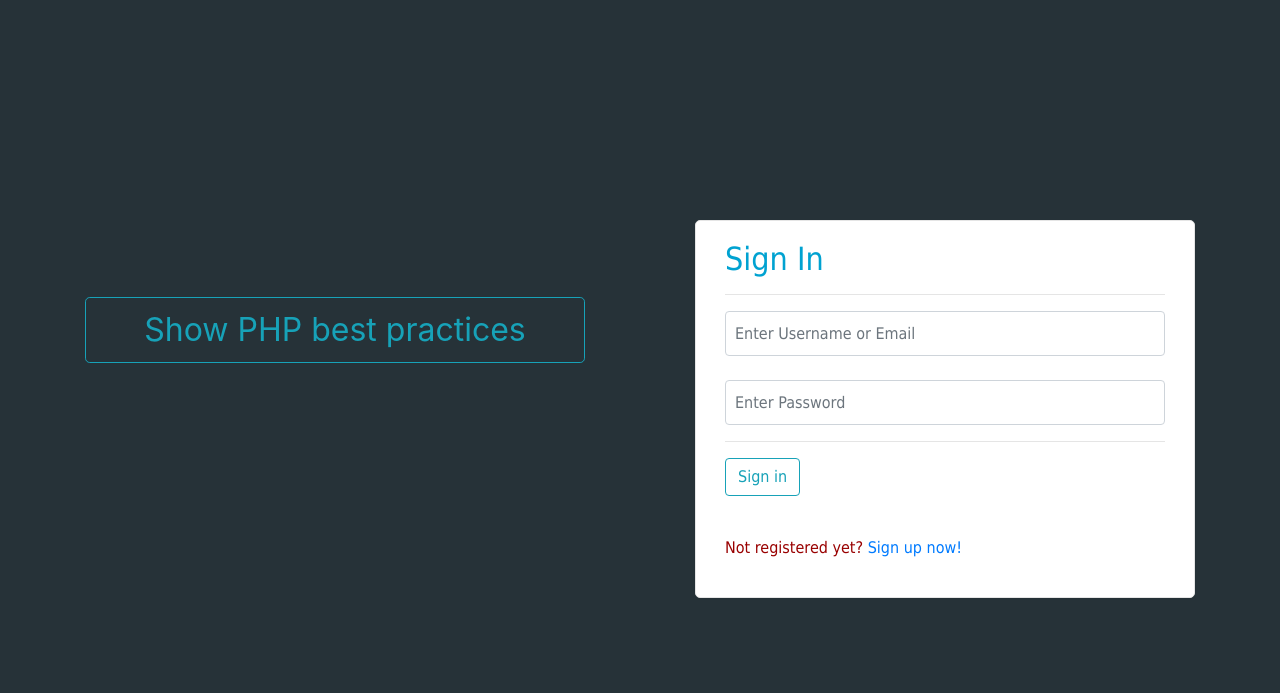
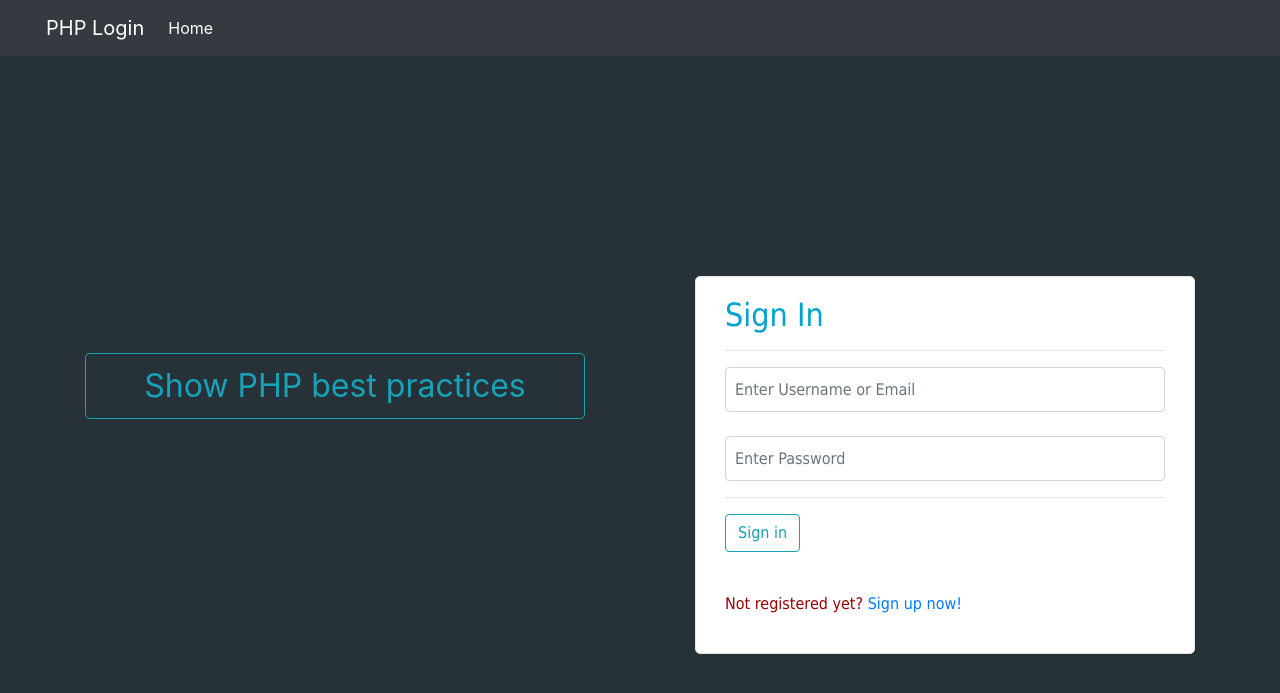
Before and after one commit to davide-calza/php-login, a PHP site: page / in a window 1280 px wide. Shown: the top 693 px of the page. Run offline with PHP 8.4, Linux system fonts and the light colour scheme; some libraries are stand-ins or nearby versions.

Commit message:
add navbar on login and signup page

```diff
--- a/css/style.css
+++ b/css/style.css
@@ -1,7 +1,7 @@
 @charset "utf-8";
 
 html, body, .login-form, .body-container, .bp-form {
-    background: #263238;
+    background: #263238!important;
 }
 
 /********** index.php **********/
--- a/index.php
+++ b/index.php
@@ -42,6 +42,21 @@ if (isset($_POST['btn-login'])) {
             crossorigin="anonymous"></script>
 </head>
 <body>
+<!--Navbar-->
+<nav class="navbar navbar-expand-lg navbar-dark bg-dark" id="home-navbar">
+    <!--Title-->
+    <a class="navbar-brand" id="home-title" href="home.php">PHP Login</a>
+    <!--Collapse buttons-->
+    <div class="collapse navbar-collapse" id="navbarSupportedContent">
+        <ul class="navbar-nav mr-auto">
+            <!--Home-->
+            <li class="nav-item active">
+                <a class="nav-link" href="home.php">Home <span class="sr-only">(current)</span></a>
+            </li>
+        </ul>
+    </div>
+</nav>
+<!-- Body -->
 <div class="login-form">
     <div class="container">
         <!--PHP Best Practices :)-->
```
Also changed, not shown: register.php (+15 -0 lines).
